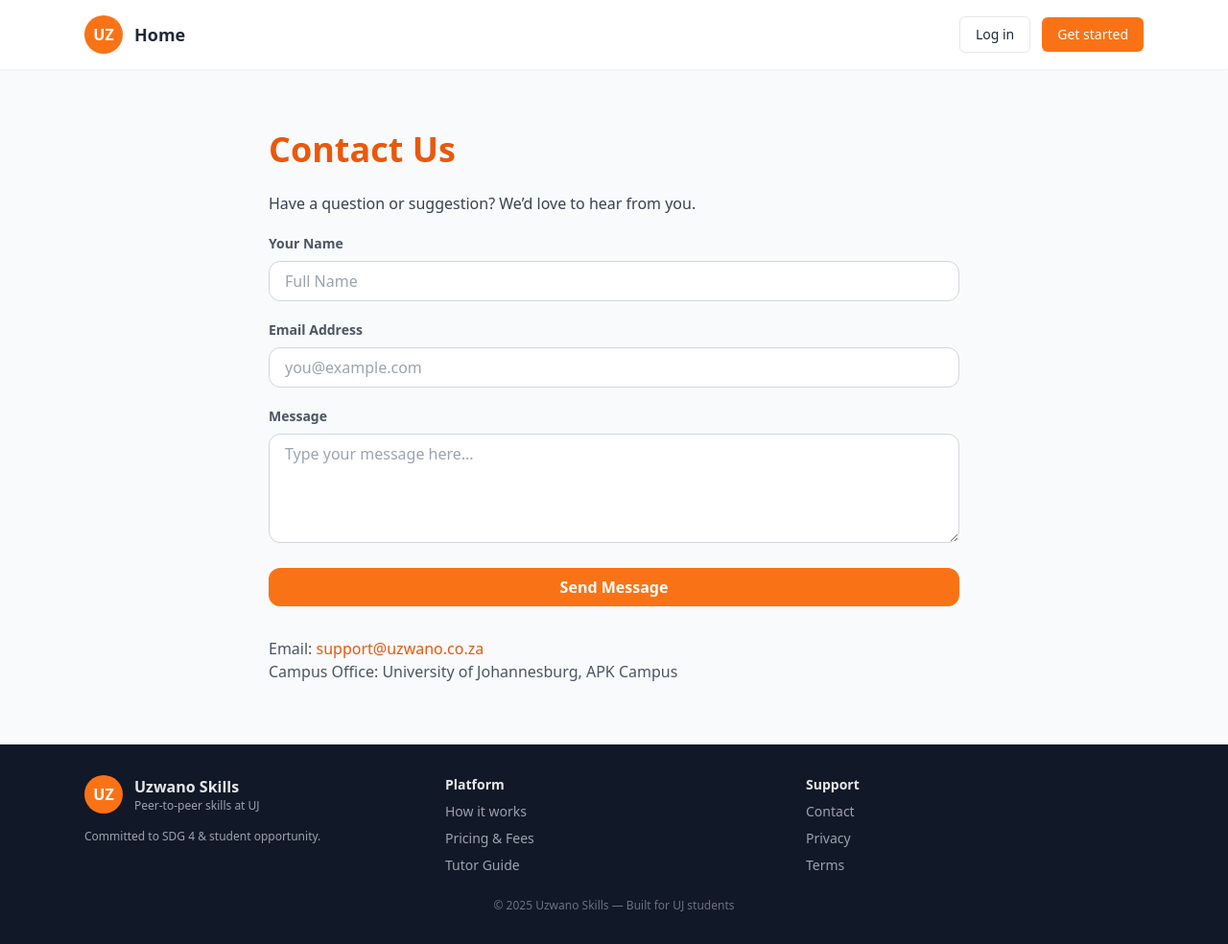
After one commit to Gnabry1000/Uzwano-Skills, a Django app: page /contact/ in a window 1280 px wide. The commit adds this page. Shown: the whole page at 96% size. Run offline with Django 5.2, Linux system fonts and the light colour scheme; some libraries are stand-ins or nearby versions.

Commit message:
Updated project

```diff
--- /dev/null
+++ b/skill_app/templates/skill_app/contact.html
@@ -0,0 +1,55 @@
+{% extends 'skill_app/home.html' %}
+{% block body %}
+
+<header class="bg-white shadow-sm">
+    <div class="max-w-6xl mx-auto px-6 py-4 flex items-center justify-between">
+      <a href="/" class="flex items-center gap-3">
+        <div class="w-10 h-10 rounded-full bg-orange-500 flex items-center justify-center text-white font-bold">UZ</div>
+        <span class="font-semibold text-lg">Home</span>
+      </a>
+
+      <div class="flex items-center gap-3">
+        <a class="hidden md:inline-block px-4 py-2 rounded-md text-sm border" href="/login/">Log in</a>
+        <a class="bg-orange-500 text-white px-4 py-2 rounded-md text-sm" href="/register">Get started</a>
+      </div>
+    </div>
+  </header>
+
+<div class="max-w-3xl mx-auto py-16 px-6">
+  <h1 class="text-4xl font-bold text-orange-600 mb-6">Contact Us</h1>
+  <p class="text-gray-700 mb-4">
+    Have a question or suggestion? We’d love to hear from you.
+  </p>
+
+  <form method="post" class="space-y-5">
+    {% csrf_token %}
+    <div>
+      <label class="block text-sm font-semibold text-gray-600 mb-2">Your Name</label>
+      <input type="text" name="name" placeholder="Full Name" required
+        class="w-full px-4 py-2 border border-gray-300 rounded-xl focus:ring-2 focus:ring-orange-400 focus:outline-none">
+    </div>
+
+    <div>
+      <label class="block text-sm font-semibold text-gray-600 mb-2">Email Address</label>
+      <input type="email" name="email" placeholder="you@example.com" required
+        class="w-full px-4 py-2 border border-gray-300 rounded-xl focus:ring-2 focus:ring-orange-400 focus:outline-none">
+    </div>
+
+    <div>
+      <label class="block text-sm font-semibold text-gray-600 mb-2">Message</label>
+      <textarea name="message" rows="4" placeholder="Type your message here..." required
+        class="w-full px-4 py-2 border border-gray-300 rounded-xl focus:ring-2 focus:ring-orange-400 focus:outline-none"></textarea>
+    </div>
+
+    <button type="submit"
+      class="w-full bg-orange-500 text-white py-2 rounded-xl font-semibold hover:bg-orange-600 transition-all duration-300">
+      Send Message
+    </button>
+  </form>
+
+  <div class="mt-8 text-gray-600">
+    <p>Email: <a href="mailto:support@uzwano.co.za" class="text-orange-600 hover:underline">support@uzwano.co.za</a></p>
+    <p>Campus Office: University of Johannesburg, APK Campus</p>
+  </div>
+</div>
+{% endblock %}
--- a/skill_app/templates/skill_app/home.html
+++ b/skill_app/templates/skill_app/home.html
@@ -32,7 +32,7 @@
   <!-- NAV -->
   <header class="bg-white shadow-sm">
     <div class="max-w-6xl mx-auto px-6 py-4 flex items-center justify-between">
-      <a href="#" class="flex items-center gap-3">
+      <a href="/" class="flex items-center gap-3">
         <div class="w-10 h-10 rounded-full bg-orange-500 flex items-center justify-center text-white font-bold">UZ</div>
         <span class="font-semibold text-lg">Uzwano Skills</span>
       </a>
@@ -206,8 +206,8 @@
     <h3 class="text-2xl font-bold">Ready to learn or share your skills?</h3>
     <p class="mt-2 text-gray-600">Join Uzwano Skills — built by UJ students, for UJ students.</p>
     <div class="mt-6 flex justify-center gap-4">
-      <a class="bg-orange-500 text-white px-6 py-3 rounded-md font-semibold" href="#signup">Join Uzwano Skills Now</a>
-      <a class="px-6 py-3 rounded-md border" href="#login">Log In</a>
+      <a class="bg-orange-500 text-white px-6 py-3 rounded-md font-semibold" href="/register/">Join Uzwano Skills Now</a>
+      <a class="px-6 py-3 rounded-md border" href="/login/">Log In</a>
     </div>
   </section>
 {%endblock%}
@@ -228,18 +228,18 @@
       <div class="text-sm">
         <div class="font-semibold">Platform</div>
         <ul class="mt-2 text-gray-400">
-          <li class="mt-2"><a href="#" class="hover:text-white">How it works</a></li>
-          <li class="mt-2"><a href="#" class="hover:text-white">Pricing & Fees</a></li>
-          <li class="mt-2"><a href="#" class="hover:text-white">Tutor Guide</a></li>
+          <li class="mt-2"><a href="/how-it-works/" class="hover:text-white">How it works</a></li>
+          <li class="mt-2"><a href="/pricing/" class="hover:text-white">Pricing & Fees</a></li>
+          <li class="mt-2"><a href="/tutor-guide/" class="hover:text-white">Tutor Guide</a></li>
         </ul>
       </div>
 
       <div class="text-sm">
         <div class="font-semibold">Support</div>
         <ul class="mt-2 text-gray-400">
-          <li class="mt-2"><a href="#" class="hover:text-white">Contact</a></li>
-          <li class="mt-2"><a href="#" class="hover:text-white">Privacy</a></li>
-          <li class="mt-2"><a href="#" class="hover:text-white">Terms</a></li>
+          <li class="mt-2"><a href="/contact/" class="hover:text-white">Contact</a></li>
+          <li class="mt-2"><a href="/privacy/" class="hover:text-white">Privacy</a></li>
+          <li class="mt-2"><a href="/terms/" class="hover:text-white">Terms</a></li>
         </ul>
       </div>
     </div>
--- a/skill_app/urls.py
+++ b/skill_app/urls.py
@@ -6,6 +6,12 @@ urlpatterns = [
     path('register/', views.register, name='register'),
     path('login/', views.login_view, name='login'),
     path('dashboard/', views.dashboard, name='dashboard'),
-    path('logout/', views.logout_view, name='logout')
+    path('logout/', views.logout_view, name='logout'),
+    path('how-it-works/', views.how_it_works, name='how_it_works'),
+    path('pricing/', views.pricing, name='pricing'),
+    path('tutor-guide/', views.tutor_guide, name='tutor_guide'),
+    path('contact/', views.contact, name='contact'),
+    path('privacy/', views.privacy, name='privacy'),
+    path('terms/', views.terms, name='terms')
 
 ]
--- a/skill_app/views.py
+++ b/skill_app/views.py
@@ -39,10 +39,10 @@ def login_view(request):
         if check_password(password, user.password):
             request.session['user_email'] = user.email
             messages.success(request, f"Welcome back, {user.name}!")
-            return redirect('dashboard')  # ✅ Go to the personalized page
+            return redirect('dashboard')
         else:
             messages.error(request, "Invalid password.")
-            return redirect('login')  # ✅ Stay on login page for retry
+            return redirect('login')
 
     return render(request, 'skill_app/login.html')
 
@@ -73,9 +73,9 @@ def dashboard(request):
             )
             messages.success(request, f"Skill '{title}' added successfully!")
 
-    # Ads by other users
+
     other_ads = SkillAd.objects.exclude(user=user)
-    # Ads by current user
+
     my_ads = SkillAd.objects.filter(user=user)
 
     return render(request, 'skill_app/dashboard.html', {
@@ -88,3 +88,23 @@ def logout_view(request):
     request.session.flush()
     messages.info(request, "You’ve been logged out.")
     return redirect('login')
+
+def how_it_works(request):
+    return render(request, 'skill_app/how_it_works.html')
+
+def pricing(request):
+    return render(request, 'skill_app/pricing.html')
+
+def tutor_guide(request):
+    return render(request, 'skill_app/tutor_guide.html')
+
+def contact(request):
+    if request.method == 'POST':
+        messages.success(request, "Thank you for contacting us! We'll get back to you soon.")
+    return render(request, 'skill_app/contact.html')
+
+def privacy(request):
+    return render(request, 'skill_app/privacy.html')
+
+def terms(request):
+    return render(request, 'skill_app/terms.html')
```
Also changed, not shown: skill_app/templates/skill_app/how_it_works.html (added, +34 -0 lines), skill_app/templates/skill_app/login.html (+15 -0 lines), skill_app/templates/skill_app/pricing.html (added, +41 -0 lines), skill_app/templates/skill_app/privacy.html (added, +45 -0 lines), skill_app/templates/skill_app/register.html (+14 -0 lines), skill_app/templates/skill_app/terms.html (added, +46 -0 lines), skill_app/templates/skill_app/tutor_guide.html (added, +50 -0 lines), 1 other file.
